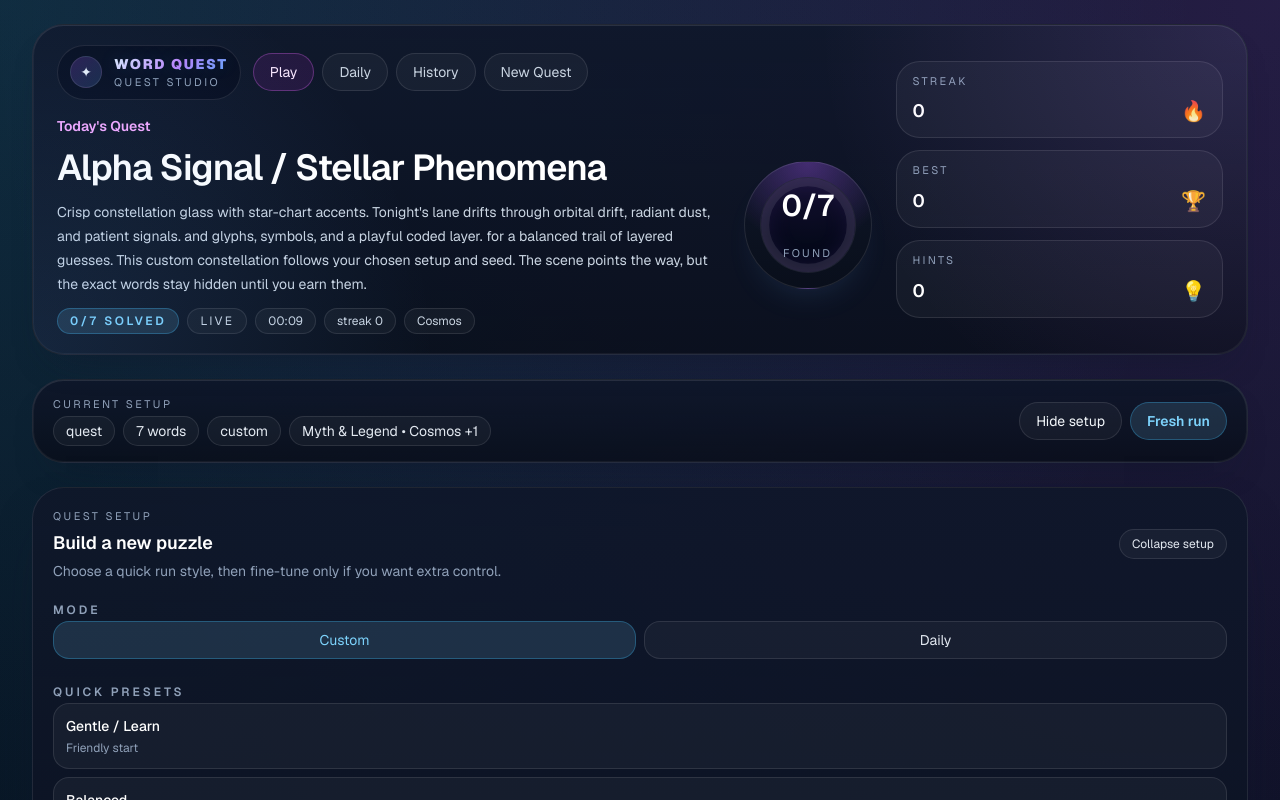
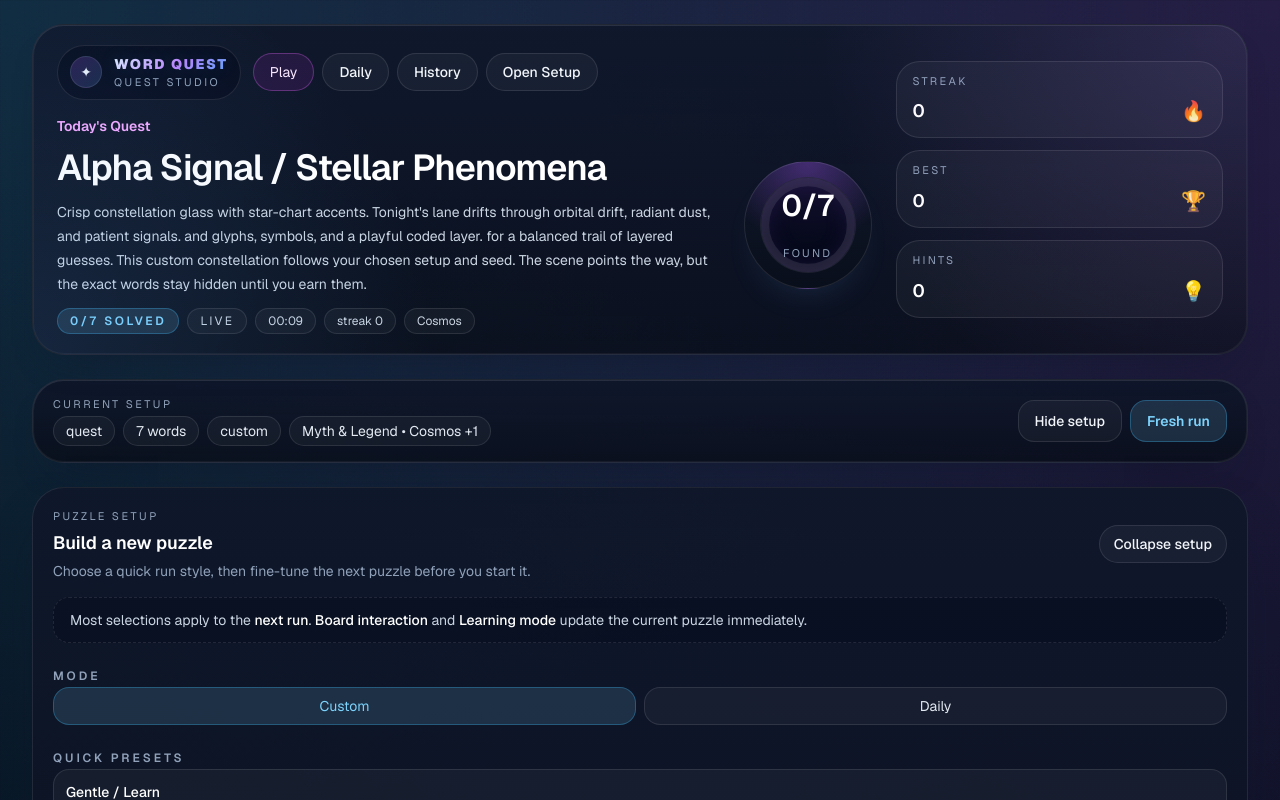
Before and after one commit to dmoliveira/ai-word-puzzle, a Next.js app: page / in a window 1280 px wide. Both pictures are taken after a click on the button "Tune setup". Shown: the top 800 px of the page. Built offline with nearby package versions, Linux system fonts and the light colour scheme.

Commit message:
Polish quest selection and board layout

```diff
--- a/app/components/word-puzzle-studio.tsx
+++ b/app/components/word-puzzle-studio.tsx
@@ -563,6 +563,13 @@ export function WordPuzzleStudio() {
   const progressRingCircumference = 2 * Math.PI * 42;
   const progressRingOffset = progressRingCircumference - (progressRingCircumference * progressPercent) / 100;
   const dailyRewardPercent = Math.min(100, (dailyClearCount % 7) * (100 / 7));
+  const secondaryActionClass = "inline-flex items-center justify-center rounded-2xl border border-white/10 bg-white/4 px-4 py-2.5 text-sm font-medium text-slate-100 transition hover:border-white/20";
+  const secondaryPillClass = "inline-flex items-center justify-center rounded-full border border-white/10 bg-white/4 px-4 py-2 text-sm font-medium text-slate-100 transition hover:border-white/20";
+  const compactPillClass = "inline-flex items-center justify-center rounded-full border border-white/10 bg-white/4 px-3.5 py-2 text-sm font-medium text-slate-100 transition hover:border-white/20";
+  const boardCellSizeClass = "size-[clamp(1.9rem,8.2vw,2.45rem)] rounded-md text-xs sm:size-[clamp(2.3rem,6.8vw,2.8rem)] sm:text-sm lg:size-[3.15rem] lg:text-base xl:size-[3.35rem]";
+  const familyLabel = options.puzzleFamily === "classic" ? "classic mix" : options.puzzleFamily === "mini" ? "mini run" : "themed run";
+  const difficultyLabel = options.challenge === "breeze" ? "breeze" : options.challenge === "quest" ? "standard" : "mythic";
+  const boardModeLabel = options.boardView === "quest" ? "trace path" : "crossword";
   const archiveRailClass = rightSidebarOpen
     ? activePlay
       ? "opacity-70 xl:opacity-75"
@@ -1308,9 +1315,9 @@ function getSolvedTrailClass(state: PersistedRunState, cell: PuzzleBoardCell) {
                 </div>
                 <nav className="flex flex-wrap gap-2 text-sm text-slate-300">
                   <button type="button" onClick={() => jumpToStudioSection("board")} className="rounded-full border border-fuchsia-400/30 bg-fuchsia-500/10 px-4 py-2 text-fuchsia-100">Play</button>
-                  <button type="button" onClick={startTodayDailyRun} className="rounded-full border border-white/10 bg-white/4 px-4 py-2 transition hover:border-white/20 hover:text-white">Daily</button>
-                  <button type="button" onClick={() => jumpToStudioSection("archive")} className="rounded-full border border-white/10 bg-white/4 px-4 py-2 transition hover:border-white/20 hover:text-white">History</button>
-                  <button type="button" onClick={() => setLeftSidebarOpen((current) => !current)} className="rounded-full border border-white/10 bg-white/4 px-4 py-2 transition hover:border-white/20 hover:text-white">New Quest</button>
+                  <button type="button" onClick={startTodayDailyRun} className={secondaryPillClass}>Daily</button>
+                  <button type="button" onClick={() => jumpToStudioSection("archive")} className={secondaryPillClass}>History</button>
+                  <button type="button" onClick={() => setLeftSidebarOpen((current) => !current)} className={secondaryPillClass}>Open Setup</button>
                 </nav>
               </div>
 
@@ -1384,10 +1391,10 @@ function getSolvedTrailClass(state: PersistedRunState, cell: PuzzleBoardCell) {
             </div>
           </div>
           <div className="flex flex-wrap gap-2">
-            <button type="button" onClick={() => setLeftSidebarOpen((current) => !current)} className="rounded-full border border-white/10 bg-white/4 px-4 py-2 text-sm text-slate-100 transition hover:border-white/20">
+            <button type="button" onClick={() => setLeftSidebarOpen((current) => !current)} className={secondaryActionClass}>
               {leftSidebarOpen ? "Hide setup" : "Tune setup"}
             </button>
-            <button type="button" onClick={() => startNewRun()} disabled={isStarting} className="accent-chip rounded-full px-4 py-2 text-sm font-semibold disabled:opacity-60">
+            <button type="button" onClick={() => startNewRun()} disabled={isStarting} className="accent-chip inline-flex items-center justify-center rounded-2xl px-4 py-2.5 text-sm font-semibold disabled:opacity-60">
               {isStarting ? "Starting..." : "Fresh run"}
             </button>
           </div>
@@ -1396,15 +1403,18 @@ function getSolvedTrailClass(state: PersistedRunState, cell: PuzzleBoardCell) {
         <section className={`glass-card rounded-[2rem] p-4 sm:p-5 ${leftSidebarOpen ? "block" : "hidden"}`}>
           <div className="mb-4 flex items-center justify-between gap-3">
             <div>
-              <div className="text-[11px] uppercase tracking-[0.22em] text-slate-400">Quest setup</div>
+              <div className="text-[11px] uppercase tracking-[0.22em] text-slate-400">Puzzle setup</div>
               <h2 className="mt-1 text-lg font-semibold text-white">Build a new puzzle</h2>
-              <p className="mt-1 text-sm text-slate-400">Choose a quick run style, then fine-tune only if you want extra control.</p>
+              <p className="mt-1 text-sm text-slate-400">Choose a quick run style, then fine-tune the next puzzle before you start it.</p>
             </div>
-            <button data-testid="toggle-left-panel" type="button" aria-expanded={leftSidebarOpen} aria-controls="studio-setup-rail" aria-label={leftSidebarOpen ? "Collapse setup rail" : "Expand setup rail"} onClick={() => setLeftSidebarOpen((current) => !current)} className="rounded-full border border-white/10 bg-white/4 px-3 py-1.5 text-xs text-slate-200">
+            <button data-testid="toggle-left-panel" type="button" aria-expanded={leftSidebarOpen} aria-controls="studio-setup-rail" aria-label={leftSidebarOpen ? "Collapse setup rail" : "Expand setup rail"} onClick={() => setLeftSidebarOpen((current) => !current)} className={compactPillClass}>
               Collapse setup
             </button>
           </div>
           <div id="studio-setup-rail" className="space-y-5">
+              <div className="rounded-2xl border border-dashed border-white/10 bg-slate-950/35 px-4 py-3 text-sm text-slate-300">
+                Most selections apply to the <span className="font-medium text-white">next run</span>. <span className="font-medium text-white">Board interaction</span> and <span className="font-medium text-white">Learning mode</span> update the current puzzle immediately.
+              </div>
               <div className="space-y-2">
                 <label className="text-xs font-semibold uppercase tracking-[0.24em] text-slate-400">Mode</label>
                 <div className="grid grid-cols-2 gap-2">
@@ -1448,7 +1458,7 @@ function getSolvedTrailClass(state: PersistedRunState, cell: PuzzleBoardCell) {
                 <div className="flex flex-wrap items-center justify-between gap-2">
                   <div>
                     <div className="text-xs font-semibold uppercase tracking-[0.24em] text-slate-400">Current setup</div>
-                    <div className="mt-1 text-slate-200">{options.puzzleFamily} · {options.challenge} · {options.puzzleSize} words · {options.learningMode ? "learning on" : "learning off"} · {options.boardView}</div>
+                    <div className="mt-1 text-slate-200">{familyLabel} · {difficultyLabel} · {options.puzzleSize} words · {options.learningMode ? "learning on" : "learning off"} · {boardModeLabel}</div>
                     <div className="mt-2 flex flex-wrap gap-2 text-[11px] uppercase tracking-[0.18em] text-slate-400">
                       <span className="rounded-full border border-white/10 px-2.5 py-1">{options.mode}</span>
                       <span className="rounded-full border border-white/10 px-2.5 py-1">{options.topics.length} topics</span>
@@ -1466,7 +1476,7 @@ function getSolvedTrailClass(state: PersistedRunState, cell: PuzzleBoardCell) {
 
               <div className={`${builderAdvancedOpen ? "grid" : "hidden"} gap-4`}>
                 <div className="space-y-2">
-                  <label className="text-xs font-semibold uppercase tracking-[0.24em] text-slate-400">Challenge</label>
+                  <label className="text-xs font-semibold uppercase tracking-[0.24em] text-slate-400">Difficulty</label>
                   <div className="grid grid-cols-3 gap-2">
                     {(["breeze", "quest", "mythic"] as const).map((level) => (
                       <button key={level} type="button" onClick={() => updateOptions("challenge", level)} className={`rounded-2xl border px-3 py-2 text-sm capitalize transition ${options.challenge === level ? "accent-chip" : "border-white/10 bg-white/4 text-slate-200"}`}>
@@ -1477,25 +1487,26 @@ function getSolvedTrailClass(state: PersistedRunState, cell: PuzzleBoardCell) {
                 </div>
 
                 <div className="space-y-2">
-                  <label className="text-xs font-semibold uppercase tracking-[0.24em] text-slate-400">Puzzle family</label>
+                  <label className="text-xs font-semibold uppercase tracking-[0.24em] text-slate-400">Quest type</label>
                   <div className="grid grid-cols-3 gap-2">
                     {(["classic", "mini", "themed"] as const).map((family) => (
                       <button key={family} type="button" onClick={() => updateOptions("puzzleFamily", family)} className={`rounded-2xl border px-3 py-2 text-sm capitalize transition ${options.puzzleFamily === family ? "accent-chip" : "border-white/10 bg-white/4 text-slate-200"}`}>
-                        {family}
+                        {family === "classic" ? "Classic" : family === "mini" ? "Mini" : "Themed"}
                       </button>
                     ))}
                   </div>
+                  <div className="text-xs text-slate-400">Classic mixes broader words, Mini makes a tighter board, and Themed locks onto a curated content lane.</div>
                 </div>
 
                 <label className="space-y-2 text-sm text-slate-300">
-                  <span className="text-xs font-semibold uppercase tracking-[0.24em] text-slate-400">Content pack</span>
+                  <span className="text-xs font-semibold uppercase tracking-[0.24em] text-slate-400">Themed content lane</span>
                   <select disabled={options.puzzleFamily !== "themed"} value={options.contentPackId} onChange={(event) => updateOptions("contentPackId", event.target.value as PuzzleOptions["contentPackId"])} className="w-full rounded-2xl border border-white/10 bg-slate-950/70 px-3 py-2 text-sm text-slate-100 outline-none disabled:cursor-not-allowed disabled:opacity-50">
                     <option value="auto">Auto choose</option>
                     {availableContentPacks.map((pack) => (
                       <option key={pack.id} value={pack.id}>{pack.label}</option>
                     ))}
                   </select>
-                  <span className="text-xs text-slate-400">{options.puzzleFamily !== "themed" ? "Content packs are used by themed runs." : selectedContentPack?.summary ?? (availableContentPacks.length > 0 ? "Pick a tighter content lane or let the generator choose for you." : "Select topics that support curated packs.")}</span>
+                  <span className="text-xs text-slate-400">{options.puzzleFamily !== "themed" ? "Themed content lanes unlock when Quest type is set to Themed." : selectedContentPack?.summary ?? (availableContentPacks.length > 0 ? "Pick a tighter content lane or let the generator choose for you." : "Select topics that support curated packs.")}</span>
                 </label>
 
                 <label className="space-y-2 text-sm text-slate-300">
@@ -1523,10 +1534,10 @@ function getSolvedTrailClass(state: PersistedRunState, cell: PuzzleBoardCell) {
                 </label>
 
                 <label className="space-y-2 text-sm text-slate-300">
-                  <span className="text-xs font-semibold uppercase tracking-[0.24em] text-slate-400">Board mode</span>
+                  <span className="text-xs font-semibold uppercase tracking-[0.24em] text-slate-400">Board interaction</span>
                   <select aria-label="Board mode" value={options.boardView} onChange={(event) => updateOptions("boardView", event.target.value as PuzzleOptions["boardView"])} className="w-full rounded-2xl border border-white/10 bg-slate-950/70 px-3 py-2 text-sm text-slate-100 outline-none">
                     <option value="crossword">Crossword</option>
-                    <option value="quest">Quest View</option>
+                    <option value="quest">Trace path</option>
                   </select>
                 </label>
 
@@ -1548,15 +1559,15 @@ function getSolvedTrailClass(state: PersistedRunState, cell: PuzzleBoardCell) {
 
               <div className="space-y-3">
                 <div className="text-[11px] uppercase tracking-[0.22em] text-slate-400">Quick start</div>
-              <button type="button" onClick={() => startNewRun()} disabled={isStarting} className="accent-chip w-full rounded-2xl px-4 py-3 text-sm font-semibold disabled:opacity-60">
+              <button type="button" onClick={() => startNewRun()} disabled={isStarting} className="accent-chip inline-flex w-full items-center justify-center rounded-2xl px-4 py-3 text-sm font-semibold disabled:opacity-60">
                 {isStarting ? "Starting..." : "Start Fresh Run"}
               </button>
 
               <div className="grid gap-2 sm:grid-cols-2 xl:grid-cols-1">
-                <button type="button" onClick={startTodayDailyRun} className="rounded-2xl border border-white/10 bg-white/4 px-4 py-3 text-sm text-slate-100 transition hover:border-white/20">
+                <button type="button" onClick={startTodayDailyRun} className={secondaryActionClass}>
                   Play today&apos;s daily
                 </button>
-                <button type="button" onClick={startRandomCustomRun} className="rounded-2xl border border-white/10 bg-white/4 px-4 py-3 text-sm text-slate-100 transition hover:border-white/20">
+                <button type="button" onClick={startRandomCustomRun} className={secondaryActionClass}>
                   Spin random custom
                 </button>
               </div>
@@ -1566,7 +1577,7 @@ function getSolvedTrailClass(state: PersistedRunState, cell: PuzzleBoardCell) {
           </div>
         </section>
 
-        <div className="grid gap-6 xl:grid-cols-[minmax(0,1.65fr)_22rem]">
+        <div className="grid gap-6 xl:grid-cols-[minmax(0,1.9fr)_21rem]">
           <section className="space-y-6">
             <div className="glass-card rounded-[2rem] p-5 sm:p-6">
               <div className="flex flex-col gap-4 lg:flex-row lg:items-center lg:justify-between">
@@ -1583,13 +1594,13 @@ function getSolvedTrailClass(state: PersistedRunState, cell: PuzzleBoardCell) {
                 <div className="space-y-3 lg:max-w-md lg:text-right">
                   <div className="text-[11px] uppercase tracking-[0.22em] text-slate-400">Run controls</div>
                   <div className="flex flex-wrap gap-2 lg:justify-end">
-                    <button type="button" onClick={togglePause} className="rounded-full border border-white/10 bg-white/4 px-4 py-2 text-sm text-slate-100">{state.paused ? "Resume" : "Pause"}</button>
-                    <button type="button" onClick={() => startNewRun(state.run.options)} className="rounded-full border border-white/10 bg-white/4 px-4 py-2 text-sm text-slate-100">Restart</button>
+                    <button type="button" onClick={togglePause} className={secondaryPillClass}>{state.paused ? "Resume" : "Pause"}</button>
+                    <button type="button" onClick={() => startNewRun(state.run.options)} className={secondaryPillClass}>Restart</button>
                   </div>
                   <div className="text-[11px] uppercase tracking-[0.22em] text-slate-500">Review tools</div>
                   <div className="flex flex-wrap gap-2 lg:justify-end">
-                    <button type="button" onClick={confirmRevealWord} className="rounded-full border border-white/10 bg-white/4 px-4 py-2 text-sm text-slate-100">Review Word</button>
-                    <button type="button" onClick={confirmRevealPuzzle} className="rounded-full border border-white/10 bg-white/4 px-4 py-2 text-sm text-slate-100">Review Puzzle</button>
+                    <button type="button" onClick={confirmRevealWord} className={secondaryPillClass}>Review Word</button>
+                    <button type="button" onClick={confirmRevealPuzzle} className={secondaryPillClass}>Review Puzzle</button>
                   </div>
                 </div>
               </div>
@@ -1645,7 +1656,7 @@ function getSolvedTrailClass(state: PersistedRunState, cell: PuzzleBoardCell) {
                           const selectedQuestCell = questPath.cells.includes(key);
 
                           if (!cell && !isQuestView) {
-                            return <div key={key} className={`size-9 rounded-md sm:size-10 ${classicEmptyCellClass}`} />;
+                            return <div key={key} className={`${boardCellSizeClass} ${classicEmptyCellClass}`} />;
                           }
 
                           const displayLetter = cell
@@ -1702,7 +1713,7 @@ function getSolvedTrailClass(state: PersistedRunState, cell: PuzzleBoardCell) {
                                   handleBoardCellKeyDown(event, cell);
                                 }
                               }}
-                              className={`relative size-9 rounded-md border text-sm font-semibold uppercase transition sm:size-10 ${selectedQuestCell ? "border-cyan-300/55 bg-cyan-400/18 text-white" : buttonClass} ${solvedCell ? "shadow-[0_0_18px_rgba(255,255,255,0.06)]" : ""} ${cell && boardFocusKey === key ? "ring-2 ring-white/55" : ""}`}
+                              className={`relative border font-semibold uppercase transition ${boardCellSizeClass} ${selectedQuestCell ? "border-cyan-300/55 bg-cyan-400/18 text-white" : buttonClass} ${solvedCell ? "shadow-[0_0_18px_rgba(255,255,255,0.06)]" : ""} ${cell && boardFocusKey === key ? "ring-2 ring-white/55" : ""}`}
                             >
                               {!isQuestView && cell?.clueNumbers[0] ? <span className="absolute left-1 top-0.5 text-[9px] font-medium text-slate-400">{cell.clueNumbers[0]}</span> : null}
                               <span>{displayLetter}</span>
```
